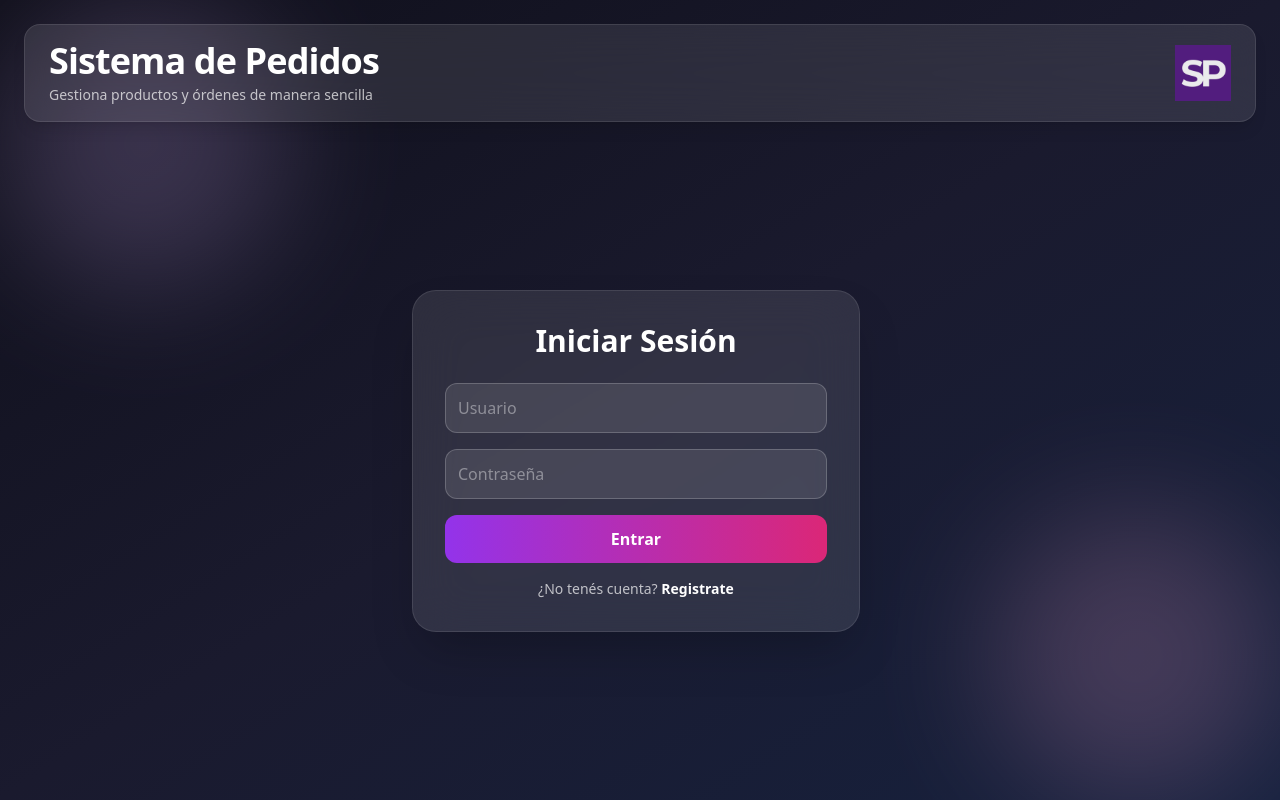
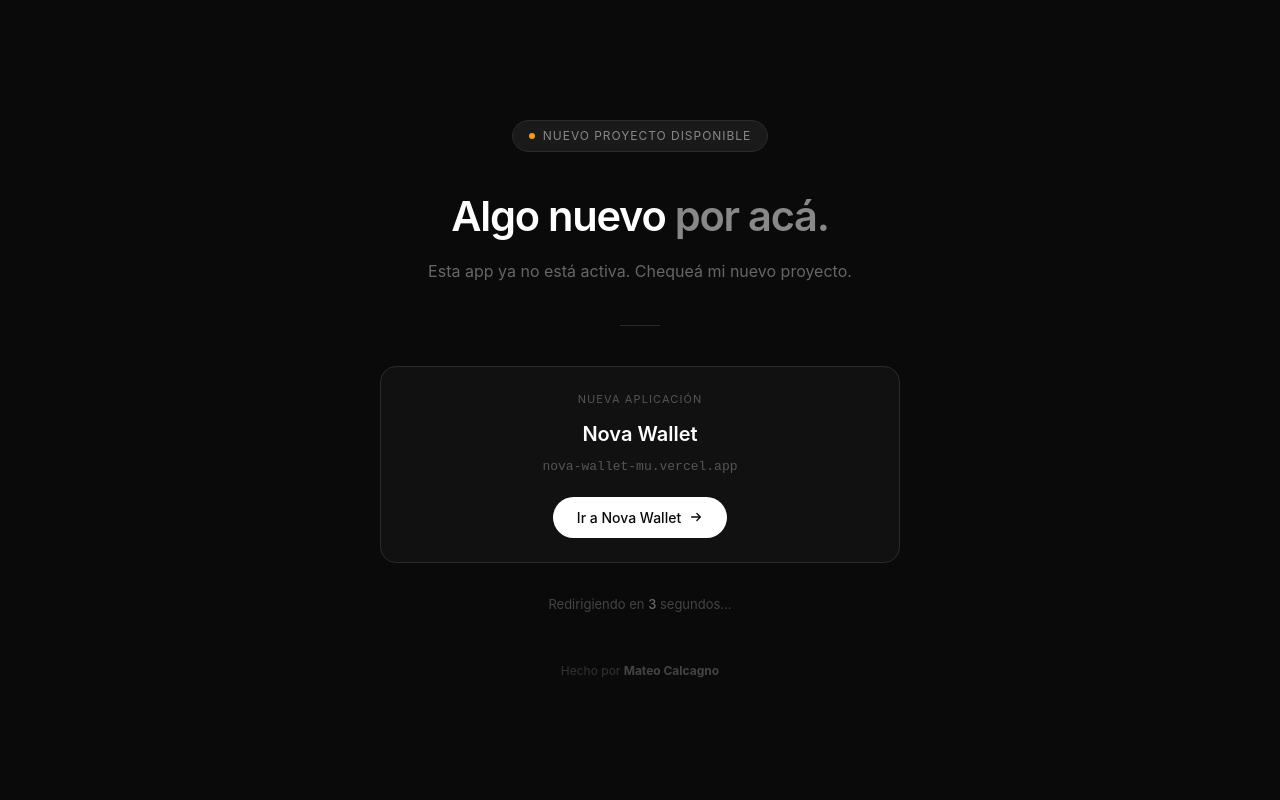
Before and after one commit to MateoCalcagno/OrderSystem, a React (Create React App) app in the folder frontend/: page /login in a window 1280 px wide. Built offline with nearby package versions, Linux system fonts and the light colour scheme; no server answers.

Commit message:
chore: deprecate app and redirect to nova-wallet

```diff
--- a/frontend/src/App.jsx
+++ b/frontend/src/App.jsx
@@ -1,94 +1,187 @@
-import React from "react";
-import { BrowserRouter as Router, Routes, Route, Navigate } from "react-router-dom";
-import { AuthProvider, useAuth } from "./context/AuthContext";
-import { CartProvider } from "./context/CartContext";
-import Products from "./pages/Products";
-import Orders from "./pages/Orders";
-import Dashboard from "./pages/Dashboard";
-import Login from "./pages/Login";
-import Navbar from "./components/Navbar";
-import SignUp from "./pages/SignUp";
-import CartSidebar from "./components/CartSidebar";
-import { Toaster } from "react-hot-toast";
+import { useEffect, useState } from "react";
 
-function PrivateRoute({ children }) {
-  const { user } = useAuth();
-  return user ? children : <Navigate to="/login" />;
-}
+const styles = {
+  body: {
+    fontFamily: "'Inter', sans-serif",
+    background: "#0a0a0a",
+    color: "#e8e8e8",
+    minHeight: "100vh",
+    display: "flex",
+    flexDirection: "column",
+    alignItems: "center",
+    justifyContent: "center",
+    padding: "2rem",
+    margin: 0,
+  },
+  container: {
+    maxWidth: "520px",
+    width: "100%",
+    textAlign: "center",
+  },
+  badge: {
+    display: "inline-flex",
+    alignItems: "center",
+    gap: "8px",
+    background: "#1a1a1a",
+    border: "1px solid #2a2a2a",
+    borderRadius: "100px",
+    padding: "6px 16px",
+    fontSize: "12px",
+    color: "#888",
+    letterSpacing: "0.08em",
+    textTransform: "uppercase",
+    marginBottom: "2.5rem",
+  },
+  dot: {
+    width: "6px",
+    height: "6px",
+    borderRadius: "50%",
+    background: "#f59e0b",
+  },
+  h1: {
+    fontSize: "clamp(1.8rem, 5vw, 2.6rem)",
+    fontWeight: 600,
+    color: "#ffffff",
+    lineHeight: 1.2,
+    marginBottom: "1rem",
+    letterSpacing: "-0.03em",
+  },
+  h1span: {
+    color: "#888",
+  },
+  p: {
+    fontSize: "1rem",
+    color: "#666",
+    lineHeight: 1.7,
+    marginBottom: "2.5rem",
+  },
+  divider: {
+    width: "40px",
+    height: "1px",
+    background: "#2a2a2a",
+    margin: "0 auto 2.5rem",
+  },
+  newApp: {
+    background: "#111",
+    border: "1px solid #2a2a2a",
+    borderRadius: "16px",
+    padding: "1.5rem",
+    marginBottom: "2rem",
+  },
+  newAppLabel: {
+    fontSize: "11px",
+    textTransform: "uppercase",
+    letterSpacing: "0.1em",
+    color: "#555",
+    marginBottom: "0.75rem",
+  },
+  newAppName: {
+    fontSize: "1.25rem",
+    fontWeight: 600,
+    color: "#ffffff",
+    marginBottom: "0.5rem",
+  },
+  newAppUrl: {
+    fontSize: "13px",
+    color: "#555",
+    fontFamily: "monospace",
+    marginBottom: "1.25rem",
+  },
+  btn: {
+    display: "inline-flex",
+    alignItems: "center",
+    gap: "8px",
+    background: "#ffffff",
+    color: "#0a0a0a",
+    fontFamily: "'Inter', sans-serif",
+    fontSize: "14px",
+    fontWeight: 500,
+    padding: "10px 24px",
+    borderRadius: "100px",
+    border: "none",
+    cursor: "pointer",
+    textDecoration: "none",
+    transition: "opacity 0.15s",
+  },
+  countdown: {
+    fontSize: "13px",
+    color: "#444",
+    marginBottom: "1rem",
+  },
+  countdownSpan: {
+    color: "#666",
+    fontWeight: 500,
+  },
+  author: {
+    marginTop: "3rem",
+    fontSize: "12px",
+    color: "#333",
+  },
+  authorStrong: {
+    color: "#444",
+  },
+};
 
-function AdminRoute({ children }) {
-  const { user } = useAuth();
-  return user && user.role === "ADMIN" ? children : <Navigate to="/products" />;
-}
+export default function App() {
+  const [count, setCount] = useState(8);
 
-function AppContent() {
-  const { user } = useAuth();
+  useEffect(() => {
+    const interval = setInterval(() => {
+      setCount((c) => {
+        if (c <= 1) {
+          clearInterval(interval);
+          window.location.href = "https://nova-wallet-mu.vercel.app/";
+          return 0;
+        }
+        return c - 1;
+      });
+    }, 1000);
+    return () => clearInterval(interval);
+  }, []);
 
   return (
-    <Router>
-      {/* Configuracion de los Toasts */}
-      <Toaster
-        position="bottom-right"
-        toastOptions={{
-          style: { background: '#1f1f2e', color: '#fff', border: '1px solid rgba(255,255,255,0.1)' }
-        }}
-      />
+    <div style={styles.body}>
+      <div style={styles.container}>
 
-      <div className="h-screen w-screen bg-gradient-to-br from-[#0f0f1a] via-[#1a1a2e] to-[#16213e] p-6 font-sans flex flex-col overflow-hidden relative text-white">
+        <div style={styles.badge}>
+          <div style={styles.dot} />
+          Nuevo proyecto disponible
+        </div>
 
-        {/* Fondos decorativos originales */}
-        <div className="absolute top-0 left-0 w-72 h-72 bg-purple-300 opacity-20 rounded-full blur-3xl pointer-events-none"></div>
-        <div className="absolute bottom-0 right-0 w-72 h-72 bg-pink-300 opacity-20 rounded-full blur-3xl pointer-events-none"></div>
+        <h1 style={styles.h1}>
+          Algo nuevo <span style={styles.h1span}>por acá.</span>
+        </h1>
 
-        {/* HEADER RESTAURADO */}
-        <header className="mb-6 px-6 py-4 bg-white/10 backdrop-blur-xl rounded-2xl border border-white/10 shadow-lg">
-          <div className="flex items-center justify-between">
-            <div>
-              <h1 className="text-4xl font-extrabold text-white tracking-tight">Sistema de Pedidos</h1>
-              <p className="text-white/70 mt-1 text-sm">
-                {user ? `Bienvenido, ${user.username} 👋` : "Gestiona productos y órdenes de manera sencilla"}
-              </p>
-            </div>
-            <img src="/logoSP.jpeg" alt="Logo" className="w-14 h-14 object-contain opacity-90" />
-          </div>
-        </header>
+        <p style={styles.p}>
+          Esta app ya no está activa. Chequeá mi nuevo proyecto.
+        </p>
 
-        {user && <div className="mb-6"><Navbar /></div>}
+        <div style={styles.divider} />
 
-        {/* CONTENIDO DIVIDIDO */}
-        <div className="flex flex-1 min-h-0 gap-6 overflow-hidden max-w-7xl mx-auto w-full">
+        <div style={styles.newApp}>
+          <div style={styles.newAppLabel}>Nueva aplicación</div>
+          <div style={styles.newAppName}>Nova Wallet</div>
+          <div style={styles.newAppUrl}>nova-wallet-mu.vercel.app</div>
+          <a
+            style={styles.btn}
+            href="https://nova-wallet-mu.vercel.app/"
+          >
+            Ir a Nova Wallet
+            <svg width="14" height="14" viewBox="0 0 16 16" fill="none">
+              <path d="M3 8h10M9 4l4 4-4 4" stroke="currentColor" strokeWidth="1.5" strokeLinecap="round" strokeLinejoin="round"/>
+            </svg>
+          </a>
+        </div>
 
-          <main className="flex-1 overflow-y-auto pr-2 scrollbar-hide">
-            <Routes>
-              <Route path="/login" element={!user ? <Login /> : <Navigate to="/products" />} />
-              <Route path="/signup" element={!user ? <SignUp /> : <Navigate to="/products" />} />
-              <Route path="/products" element={<PrivateRoute><Products /></PrivateRoute>} />
-              <Route path="/orders" element={<PrivateRoute><Orders /></PrivateRoute>} />
-              <Route path="/dashboard" element={<AdminRoute><Dashboard /></AdminRoute>} />
-              <Route path="/" element={<Navigate to="/login" />} />
-              <Route path="*" element={<Navigate to="/" />} />
-            </Routes>
-          </main>
+        <div style={styles.countdown}>
+          Redirigiendo en <span style={styles.countdownSpan}>{count}</span> segundos...
+        </div>
 
-          {user && user.role === "USER" && (
-            <div className="w-80 flex flex-col h-full">
-              <CartSidebar />
-            </div>
-          )}
+        <div style={styles.author}>
+          Hecho por <strong style={styles.authorStrong}>Mateo Calcagno</strong>
         </div>
+
       </div>
-    </Router>
+    </div>
   );
 }
-
-function App() {
-  return (
-    <CartProvider>
-      <AuthProvider>
-        <AppContent />
-      </AuthProvider>
-    </CartProvider>
-  );
-}
-
-export default App;
```
